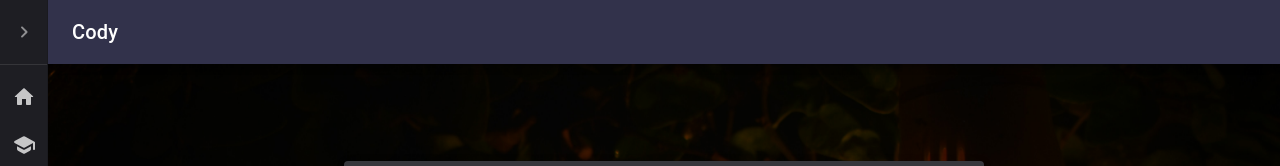
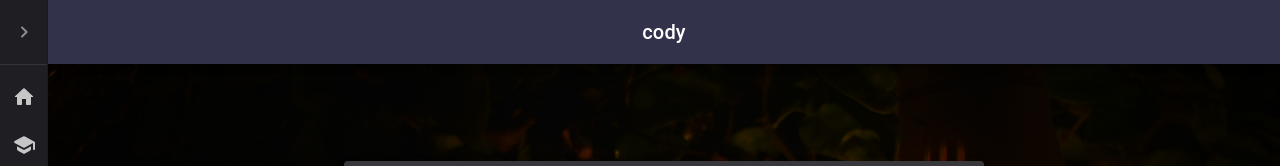
Before and after one commit to webion-hub/cody, a React (Create React App) app in the folder cody/ClientApp/: page /sign-up in a window 1280 px wide. Shown: the top 166 px of the page. Built offline with nearby package versions, Linux system fonts and the light colour scheme.

Commit message:
Introduce appbar

```diff
--- /dev/null
+++ b/cody/ClientApp/src/components/bars/appbar/appbar.js
@@ -0,0 +1,23 @@
+import React from 'react';
+import { Typography } from '@material-ui/core';
+import { Grid } from '@material-ui/core';
+
+export function AppBar(props) {
+  return (
+    <div>
+      <Grid
+        container
+        direction="row"
+        justify="center"
+        alignItems="center"
+      >
+        <Typography
+          variant="h6"
+          noWrap
+        >
+          cody
+        </Typography>
+      </Grid>
+    </div>
+  );
+}
--- a/cody/ClientApp/src/components/bars/sidebar/sidebar.js
+++ b/cody/ClientApp/src/components/bars/sidebar/sidebar.js
@@ -54,19 +54,33 @@ export function SideBar(props) {
             <MenuRoundedIcon />
           </IconButton>
           {/* Appbar section */}
-          <Hidden //Smartphone
-            xsDown
-            implementation="css"
-            className={fullWidth ? classes.fullPadding : classes.restrictedPadding}
+          <div
+            style={{
+              width: "100vw",
+              position: "absolute",
+              left: 0,
+            }}
           >
-            {props.appBar}
-          </Hidden>
-          <Hidden //Pc
-            smUp
-            implementation="css"
+            <Hidden //Smartphone
+              smUp
+              implementation="css"
+            >
+              {props.appBar}
+            </Hidden>
+          </div>
+          <div
+            style={{
+              width: "100%"
+            }}
           >
-            {props.appBar}
-          </Hidden>
+            <Hidden //Pc
+              xsDown
+              implementation="css"
+              className={fullWidth ? classes.fullPadding : classes.restrictedPadding}
+            >
+              {props.appBar}
+            </Hidden>
+          </div>
         </Toolbar>
       </AppBar>
       <nav className={classes.drawer} aria-label="mailbox folders">
--- a/cody/ClientApp/src/components/nav_menu.js
+++ b/cody/ClientApp/src/components/nav_menu.js
@@ -1,6 +1,7 @@
 import React, { Component } from 'react';
 import { SideBar } from './bars/sidebar/sidebar'
-import Typography from '@material-ui/core/Typography';
+import { AppBar } from './bars/appbar/appbar'
+
 
 import { sections } from './bars/sidebar/sections'
 
@@ -13,12 +14,7 @@ export class NavMenu extends Component {
         sections={sections}
         appbarPosition="fixed"
         appBar={
-          <Typography
-            variant="h6"
-            noWrap
-          >
-            Cody
-          </Typography>
+          <AppBar></AppBar>
         }
       >
         {this.props.children}
```
